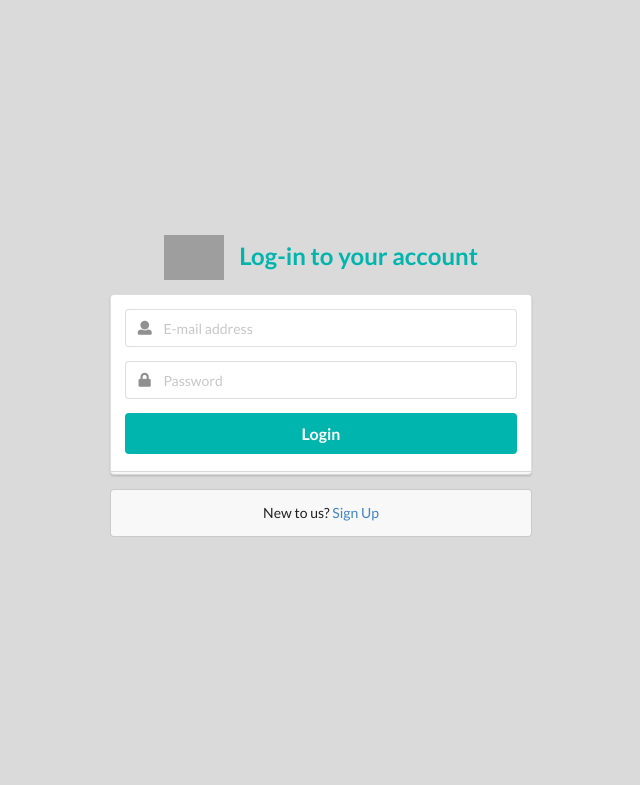
After one commit to LeightonStreet/LingoBarter, a Python web app: template lingobarter/templates/security/login_user.html in a window 1280 px wide. The commit adds this page. Shown: the top 785 px of the page, without its empty margins (319-959 px from the left). Run offline with Jinja, Linux system fonts and the light colour scheme; the template is opened without the code that fills it, so the values that code supplies are empty; some libraries are stand-ins or nearby versions; grey boxes are pictures that could not be loaded.

Commit message:
add login page, tomorrow finish account module's login, logout, register, etc

```diff
--- a/lingobarter/templates/index.html
+++ b/lingobarter/templates/index.html
@@ -153,7 +153,7 @@
         <a class="item">Careers</a>
         <div class="right menu">
             <div class="item">
-                <a class="ui button">Log in</a>
+                <a class="ui button" href="{{ url_for_security('login') }}">Log in</a>
             </div>
             <div class="item">
                 <a class="ui primary button">Sign Up</a>
@@ -187,7 +187,7 @@
                 <a class="item">Company</a>
                 <a class="item">Careers</a>
                 <div class="right item">
-                    <a class="ui inverted button">Log in</a>
+                    <a class="ui inverted button" href="{{ url_for_security('login') }}">Log in</a>
                     <a class="ui inverted button">Sign Up</a>
                 </div>
             </div>
--- /dev/null
+++ b/lingobarter/templates/security/login_user.html
@@ -0,0 +1,111 @@
+<!DOCTYPE html>
+<html>
+<head>
+    <!-- Standard Meta -->
+    <meta charset="utf-8"/>
+    <meta http-equiv="X-UA-Compatible" content="IE=edge,chrome=1"/>
+    <meta name="viewport" content="width=device-width, initial-scale=1.0, maximum-scale=1.0">
+
+    <!-- Site Properties -->
+    <title>Login Example - Semantic</title>
+    <link rel="stylesheet" href="https://cdnjs.cloudflare.com/ajax/libs/semantic-ui/2.1.8/semantic.min.css">
+
+    <script src="//cdnjs.cloudflare.com/ajax/libs/jquery/2.2.2/jquery.min.js"></script>
+    <script src="//cdnjs.cloudflare.com/ajax/libs/semantic-ui/2.1.8/semantic.min.js"></script>
+
+    <style type="text/css">
+        body {
+            background-color: #DADADA;
+        }
+
+        body > .grid {
+            height: 100%;
+        }
+
+        .image {
+            margin-top: -100px;
+        }
+
+        .column {
+            max-width: 450px;
+        }
+    </style>
+    <script>
+        $(document)
+                .ready(function () {
+                    $('.ui.form')
+                            .form({
+                                fields: {
+                                    email: {
+                                        identifier: 'email',
+                                        rules: [
+                                            {
+                                                type: 'empty',
+                                                prompt: 'Please enter your e-mail'
+                                            },
+                                            {
+                                                type: 'email',
+                                                prompt: 'Please enter a valid e-mail'
+                                            }
+                                        ]
+                                    },
+                                    password: {
+                                        identifier: 'password',
+                                        rules: [
+                                            {
+                                                type: 'empty',
+                                                prompt: 'Please enter your password'
+                                            },
+                                            {
+                                                type: 'length[6]',
+                                                prompt: 'Your password must be at least 6 characters'
+                                            }
+                                        ]
+                                    }
+                                }
+                            })
+                    ;
+                })
+        ;
+    </script>
+</head>
+<body>
+
+<div class="ui middle aligned center aligned grid">
+    <div class="column">
+        <h2 class="ui teal image header">
+            <img src="http://semantic-ui.com/examples/assets/images/logo.png" class="image">
+            <div class="content">
+                Log-in to your account
+            </div>
+        </h2>
+        <form class="ui large form">
+            <div class="ui stacked segment">
+                <div class="field">
+                    <div class="ui left icon input">
+                        <i class="user icon"></i>
+                        <input type="text" name="email" placeholder="E-mail address">
+                    </div>
+                </div>
+                <div class="field">
+                    <div class="ui left icon input">
+                        <i class="lock icon"></i>
+                        <input type="password" name="password" placeholder="Password">
+                    </div>
+                </div>
+                <div class="ui fluid large teal submit button">Login</div>
+            </div>
+
+            <div class="ui error message"></div>
+
+        </form>
+
+        <div class="ui message">
+            New to us? <a href="#">Sign Up</a>
+        </div>
+    </div>
+</div>
+
+</body>
+
+</html>
```
